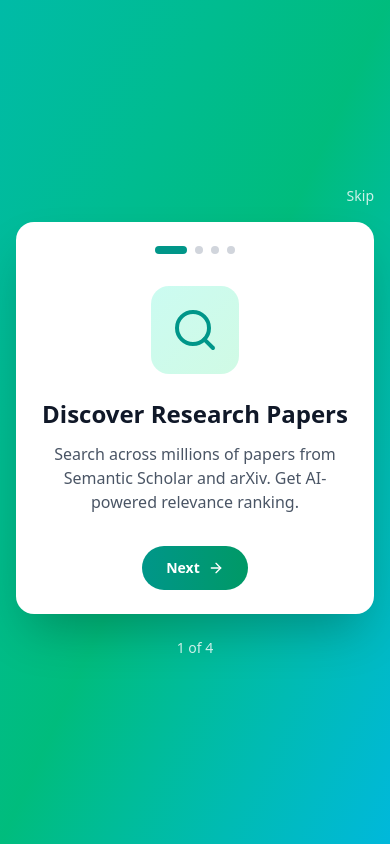
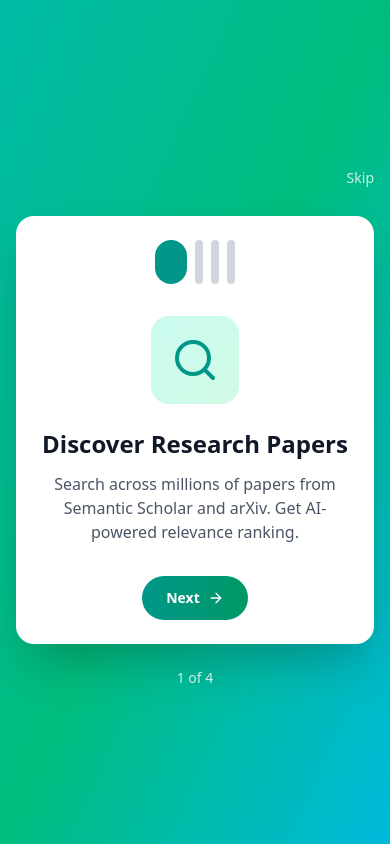
Before and after one commit to CoderIshanGupta/researchflow, a Next.js app in the folder frontend/: page /onboarding in a window 390 px wide. Built offline with nearby package versions, Linux system fonts and the light colour scheme.

Commit message:
Update globals.css

```diff
--- a/frontend/app/globals.css
+++ b/frontend/app/globals.css
@@ -1,3 +1,32 @@
+@tailwind base;
+@tailwind components;
+@tailwind utilities;
+
+/* Fix for mobile viewport height (accounts for browser chrome) */
+@supports (height: 100dvh) {
+  .min-h-\[100dvh\] {
+    min-height: 100dvh;
+  }
+}
+
+/* Smooth scrolling */
+html {
+  scroll-behavior: smooth;
+}
+
+/* Better touch targets on mobile */
+@media (max-width: 640px) {
+  input, button {
+    min-height: 44px;
+  }
+}
+
+/* Remove tap highlight on mobile */
+* {
+  -webkit-tap-highlight-color: transparent;
+}
+
+
 @import "tailwindcss";
 @import "tw-animate-css";
 @import "shadcn/tailwind.css";
```
